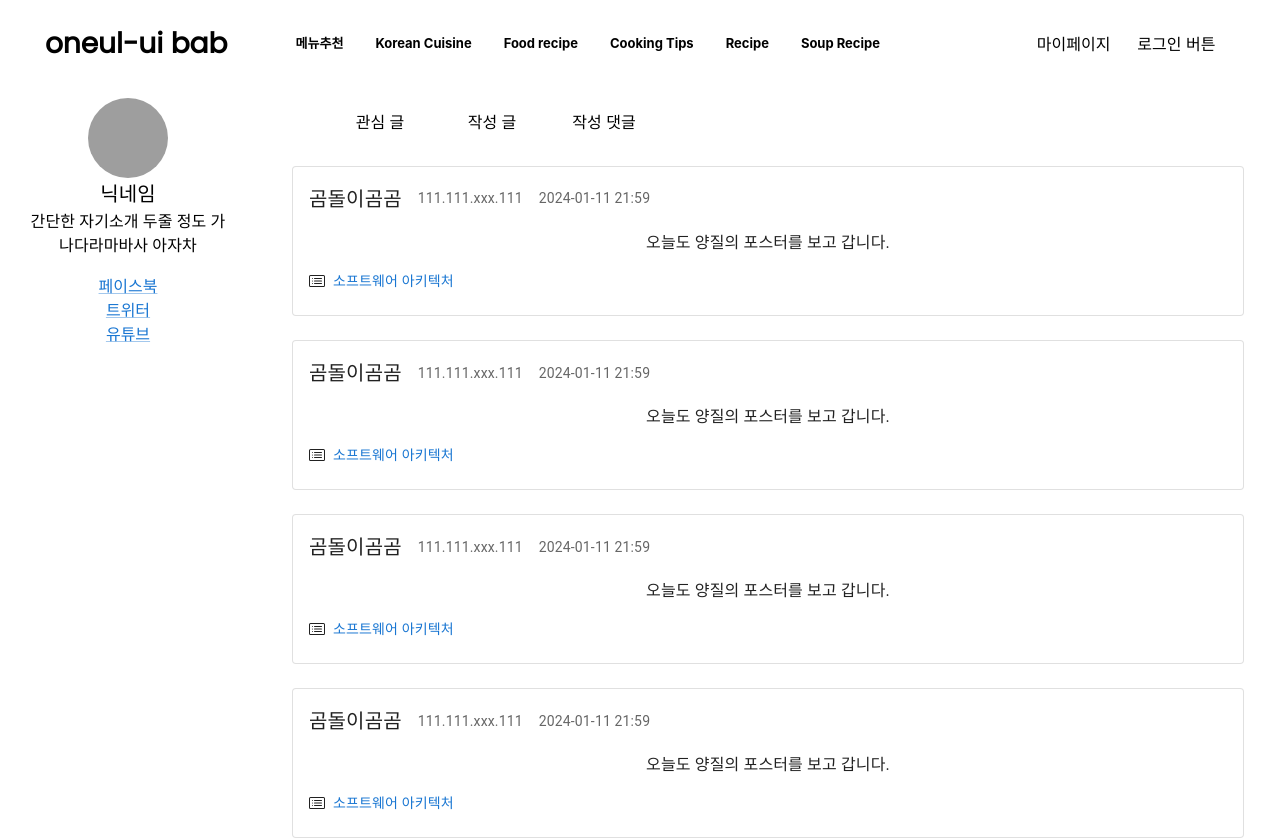
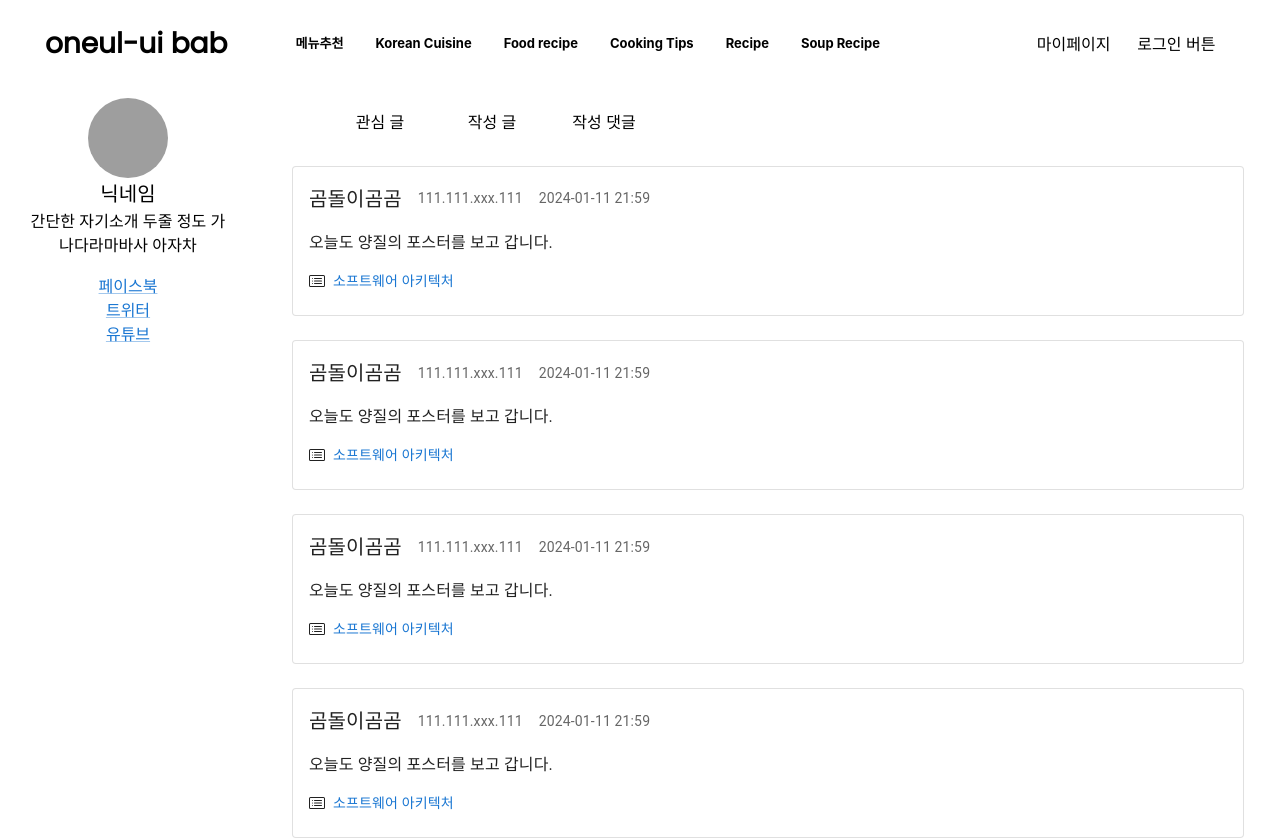
Before and after one commit to O-BAB/obab-client, a React (Create React App) app: page /mypage/write/comment in a window 1280 px wide. Shown: the top 839 px of the page. Built offline with nearby package versions, Linux system fonts and the light colour scheme; grey boxes are pictures that could not be loaded; what recoil-persist would draw is missing.

Commit message:
feat: change UI on InterestedBoardWebComponent.jsx
- UI 왼쪽 정렬

obab-client #13

```diff
--- a/src/component/my/page/web/write/comment/WriteCommentWebComponent.jsx
+++ b/src/component/my/page/web/write/comment/WriteCommentWebComponent.jsx
@@ -67,7 +67,7 @@ const WriteCommentWebComponent = () => {
                     <Typography variant="body2" color="textSecondary">{comment.date}</Typography>
                   </Grid>
                 </Grid>
-                <Typography variant="body1" color="textPrimary" className='justify-start' style={{ marginTop: 16 }}>
+                <Typography variant="body1" color="textPrimary" style={{ marginTop: 16, textAlign: 'left' }}>
                   {comment.content}
                 </Typography>
                 <Grid container alignItems="center" style={{ marginTop: 16 }}>
```
